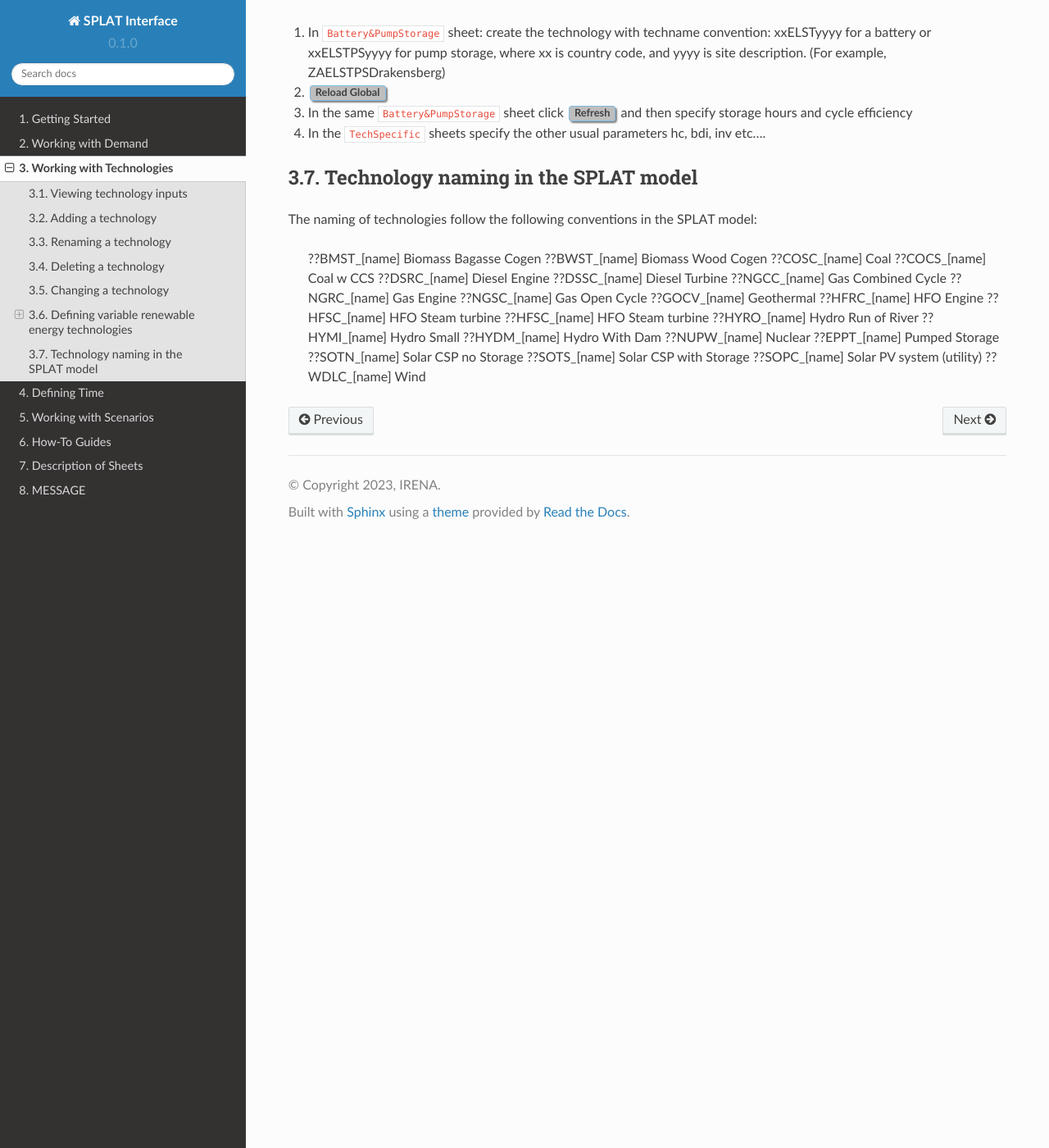
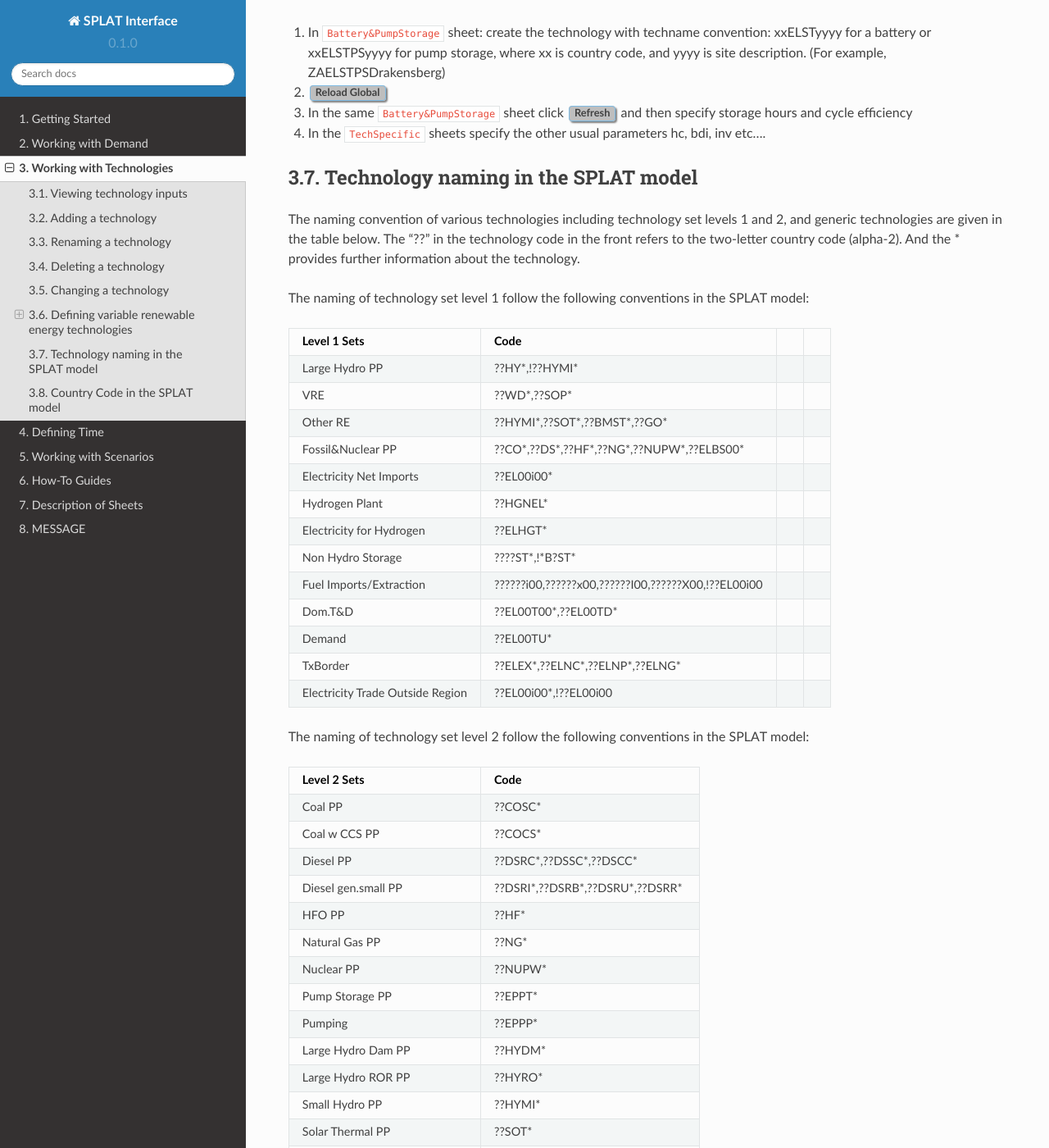
Before and after one commit to SPLATteam/SPLAT-WebGuide, a Sphinx documentation site: the page built from docs/working_with_technologies.rst, in a window 1280 px wide and 1400 px high, scrolled down 3846 px. Shown: the whole window at 82% size. Built offline with Sphinx 7.4.7 and the Read the Docs theme 2.0.0, drawn with Linux system fonts in a browser that asks for light colours; pages that are not in the unit, such as notebooks, are missing from menus; some of the changed text lies outside the part shown.

Commit message:
add technology codes and country code in the documentation

```diff
--- /dev/null
+++ b/docs/csv_file/generictechcodes_sheet.csv
@@ -0,0 +1,30 @@
+Generic Technology Codes,Code
+Biomass Bagasse CogenBagasseTransmission,??BMST00*
+Biomass Bagasse CogenBagasseTransmission,??BMST00*
+Biomass Wood CogenWood residueTransmission,??BWST00*
+GeothermalNATransmission,??GOCV00*
+Hydro DamNATransmission,??HYDM00*
+Hydro SmallNADistribution,??HYMI00*
+Hydro Run of RiverNATransmission,??HYRO00*
+Solar PVNATransmission,??SOPC00*
+Solar CSP no StorageNATransmission,??SOTN00*
+Solar CSP with StorageNATransmission,??SOTS00*
+WindNATransmission,??WDLC00*
+CoalCoalTransmission,??COSC00*
+Coal w CCSCoalTransmission,??COCS00*
+Diesel 100 kW system (industry)DieselOff-grid,??DSRI00*
+Diesel EngineDieselTransmission,??DSRC00*
+Diesel Open CycleDieselTransmission,??DSSC00*
+Diesel/Gasoline 1kW system (commercial buildings)DieselOff-grid,??DSRB00*
+Diesel/Gasoline 1kW system (urban)DieselOff-grid,??DSRU00*
+Diesel/Gasoline 1kW system (rural)DieselOff-grid,??DSRR00*
+Gas Combined CycleNatural GasTransmission,??NGCC00*
+Gas Open CycleNatural GasTransmission,??NGSC00*
+Gas EngineNatural GasTransmission,??NGRC00*
+HFO EngineHFOTransmission,??HFRC00*
+BagasseDomestic,??BM00X00*
+Wood residueDomestic,??BW00X00*
+CoalImport,??CO00I00*
+DieselImport,??DS00I00*
+HFOImport,??HF00I00*
+Natural Gas (Domestic)Domestic,??NG00X00*
--- /dev/null
+++ b/docs/csv_file/level1sets_sheet.csv
@@ -0,0 +1,14 @@
+Level 1 Sets,Code,,
+Large Hydro PP,"??HY*,!??HYMI*",,
+VRE,"??WD*,??SOP*",,
+Other RE,"??HYMI*,??SOT*,??BMST*,??GO*",,
+Fossil&Nuclear PP,"??CO*,??DS*,??HF*,??NG*,??NUPW*,??ELBS00*",,
+Electricity Net Imports,??EL00i00*,,
+Hydrogen Plant,??HGNEL*,,
+Electricity for Hydrogen,??ELHGT*,,
+Non Hydro Storage,"????ST*,!*B?ST*",,
+Fuel Imports/Extraction,"??????i00,??????x00,??????I00,??????X00,!??EL00i00",,
+Dom.T&D,"??EL00T00*,??EL00TD*",,
+Demand,??EL00TU*,,
+TxBorder,"??ELEX*,??ELNC*,??ELNP*,??ELNG*",,
+Electricity Trade Outside Region,"??EL00i00*,!??EL00i00",,
--- /dev/null
+++ b/docs/csv_file/level2sets_sheet.csv
@@ -0,0 +1,43 @@
+Level 2 Sets,Code
+Coal PP,??COSC*
+Coal w CCS PP,??COCS*
+Diesel PP,"??DSRC*,??DSSC*,??DSCC*"
+Diesel gen.small PP,"??DSRI*,??DSRB*,??DSRU*,??DSRR*"
+HFO PP,??HF*
+Natural Gas PP,??NG*
+Nuclear PP,??NUPW*
+Pump Storage PP,??EPPT*
+Pumping,??EPPP*
+Large Hydro Dam PP,??HYDM*
+Large Hydro ROR PP,??HYRO*
+Small Hydro PP,??HYMI*
+Solar Thermal PP,??SOT*
+Solar PV - Utility PP,??SOPC*
+Solar PV - Rooftop PP,"??SOPB*,??SOPR*,??SOPU*,??SOPS*"
+Geothermal PP,??GO*
+Wind PP,??WD*
+Biomass PP,"??BMST*,??BWST*"
+Transmission,??EL00T00
+Distribution,??EL00TD*
+Demand,??EL00TU*
+Coal Fuel,??CO00*
+Diesel Fuel,??DS00*
+HFO Fuel,??HF00*
+Natural Gas Fuel,??NG00*
+Nuclear Fuel,??NU00*
+Biomass Fuel,??BM00*
+Electricity for Hydrogen,??ELHGT*
+Hydrogen Production,??HGNEL*
+Electricity Net Imports,??EL00i00
+Electricity Trade Outside Region,"??EL00i00*,!??EL00i00"
+Hydrogen Imports/Exports,??HG00i00*
+River Techs,??RIDM*
+BatteryStorage,??ELST*
+PumpStorage,??ELSTPS*
+ProxyTech for Battery Storage,??ELPT*
+DummyTech for Battery Storage,??ELDT*
+Backstop,??ELBS00*
+RE Curtailment,??RECURTAIL
+RE Supply,"??WD00*,??HY00*,??SO00*"
+TxBorderNonGeneric,"??ELEX*,??ELNC*,??ELNP*"
+TxBorderGeneric,??ELNG*
--- a/docs/getting_started.rst
+++ b/docs/getting_started.rst
@@ -179,7 +179,7 @@
 
 2.  Select the output format and enter output path (if applicable) under ``Results Destination`` section.
 
-3.	Click on :button:`Get Results` (red circle in picture below). If :inputcell:`on this sheet` is selected, you should see raw results appear on the sheet when the process is finished.
+3.	Click on :button:`Get Results` (red circle in picture below). If :inputcell:`on this sheet` is selected, you should see raw results appear on the sheet when the process is finished. If :inputcell:`csv` is selected, then the results will be written to a csv file at the specified location. If the location doesn't exist then there will be an error message. The csv option is more convenient when working with large set of results, and they can be linked to other pivot tables in Excel or other software such as PowerBi or Tableau.
 
 .. image:: /images/getting_started_extract_results_1.PNG
 
--- a/docs/working_with_technologies.rst
+++ b/docs/working_with_technologies.rst
@@ -240,27 +240,30 @@
 Technology naming in the SPLAT model
 ------------------------------------
 
-The naming of technologies follow the following conventions in the SPLAT model:
+The naming convention of various technologies including technology set levels 1 and 2, and generic technologies are given in the table below.
+The "??" in the technology code in the front refers to the two-letter country code (alpha-2). And the * provides further information about the technology.
 
-	??BMST_[name]	Biomass Bagasse Cogen
-	??BWST_[name]	Biomass Wood Cogen
-	??COSC_[name]	Coal
-	??COCS_[name]	Coal w CCS
-	??DSRC_[name]	Diesel Engine
-	??DSSC_[name]	Diesel Turbine
-	??NGCC_[name]	Gas Combined Cycle
-	??NGRC_[name]	Gas Engine
-	??NGSC_[name]	Gas Open Cycle
-	??GOCV_[name]	Geothermal
-	??HFRC_[name]	HFO Engine
-	??HFSC_[name]	HFO Steam turbine
-	??HFSC_[name]	HFO Steam turbine
-	??HYRO_[name]	Hydro Run of River
-	??HYMI_[name]	Hydro Small
-	??HYDM_[name]	Hydro With Dam
-	??NUPW_[name]	Nuclear
-	??EPPT_[name]	Pumped Storage
-	??SOTN_[name]	Solar CSP no Storage
-	??SOTS_[name]	Solar CSP with Storage
-	??SOPC_[name]	Solar PV system (utility)
-	??WDLC_[name]	Wind
+The naming of technology set level 1 follow the following conventions in the SPLAT model:
+
+.. csv-table::
+    :file: csv_file/level1sets_sheet.csv
+    :header-rows: 1
+
+The naming of technology set level 2 follow the following conventions in the SPLAT model:
+
+.. csv-table::
+    :file: csv_file/level2sets_sheet.csv
+    :header-rows: 1
+
+The naming convention of generic technologies is given in the table below:
+
+.. csv-table::
+    :file: csv_file/generictechcodes_sheet.csv
+    :header-rows: 1
+
+.. _country_code:
+
+Country Code in the SPLAT model
+-------------------------------
+
+The two-letter or three-letter country codes used in the SPLAT model are based on `ISO 3166-1<https://en.wikipedia.org/wiki/ISO_3166-1>` standard.
```
Also changed, not shown: other parts of docs/getting_started.rst (+1 -1 lines), docs/working_with_demand.rst (+3 -4 lines).
